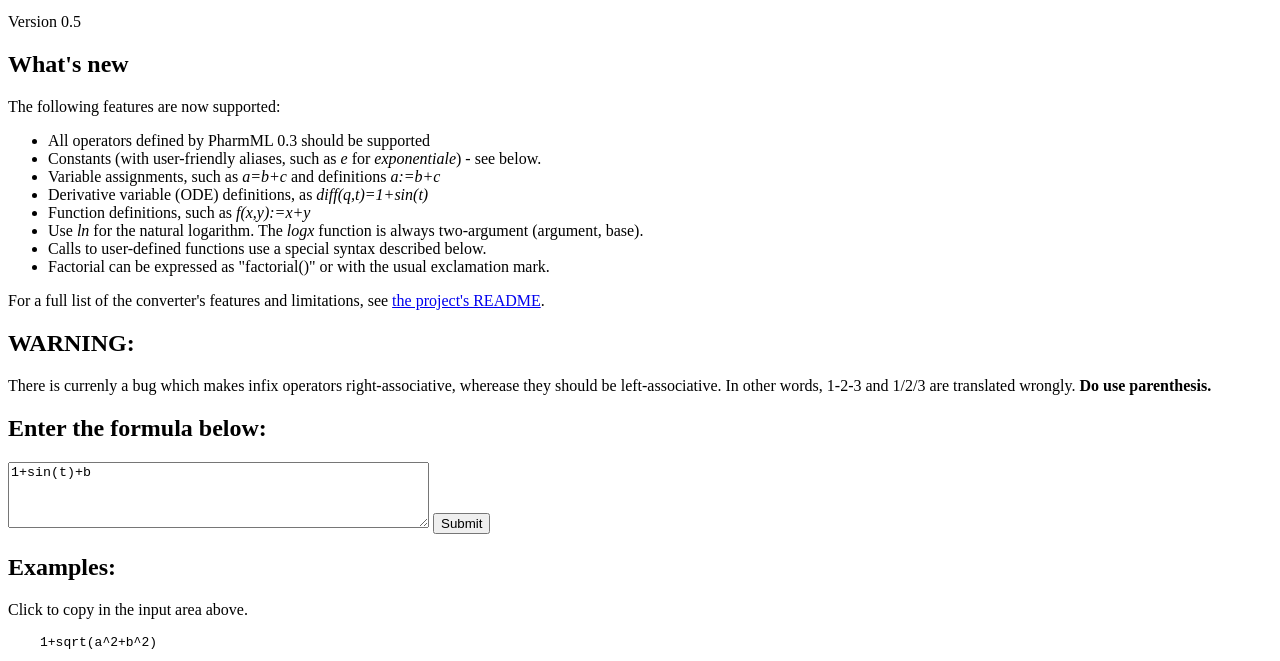
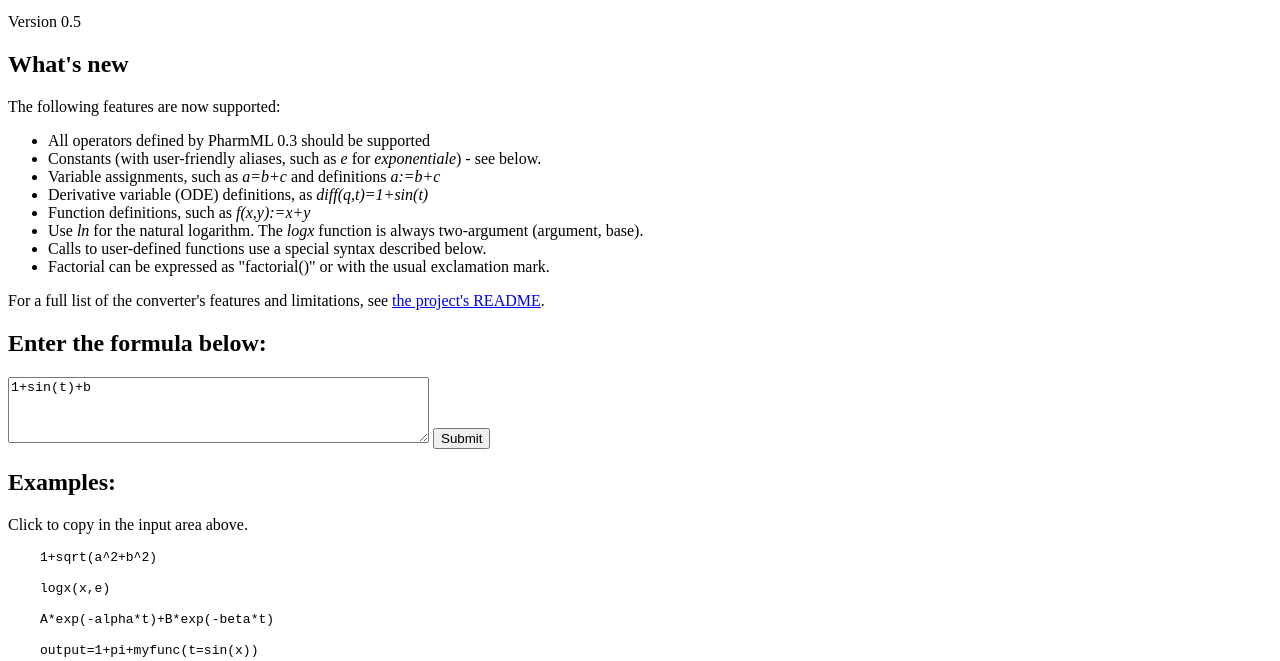
Before and after one commit to giorginolab/infix2pharmml, a plain HTML site: page index.html in a window 1280 px wide. Shown: the part 139-800 px from the top of the page. Drawn offline with Linux system fonts and the light colour scheme.

Commit message:
fixed precd

```diff
--- a/index.html
+++ b/index.html
@@ -46,11 +46,6 @@ see <a href="https://sourceforge.net/p/infix2pharmml/code/ci/master/tree/README.
 project's README</a>.
 
 
-<h2>WARNING:</h2>
-
-There is currenly a bug which makes infix operators right-associative,
-wherease they should be left-associative. In other words, 1-2-3 and 1/2/3
-are translated wrongly. <b>Do use parenthesis.</b>
 
 
 <h2>Enter the formula below:</h2>
```
Also changed, not shown: 2 other files.
